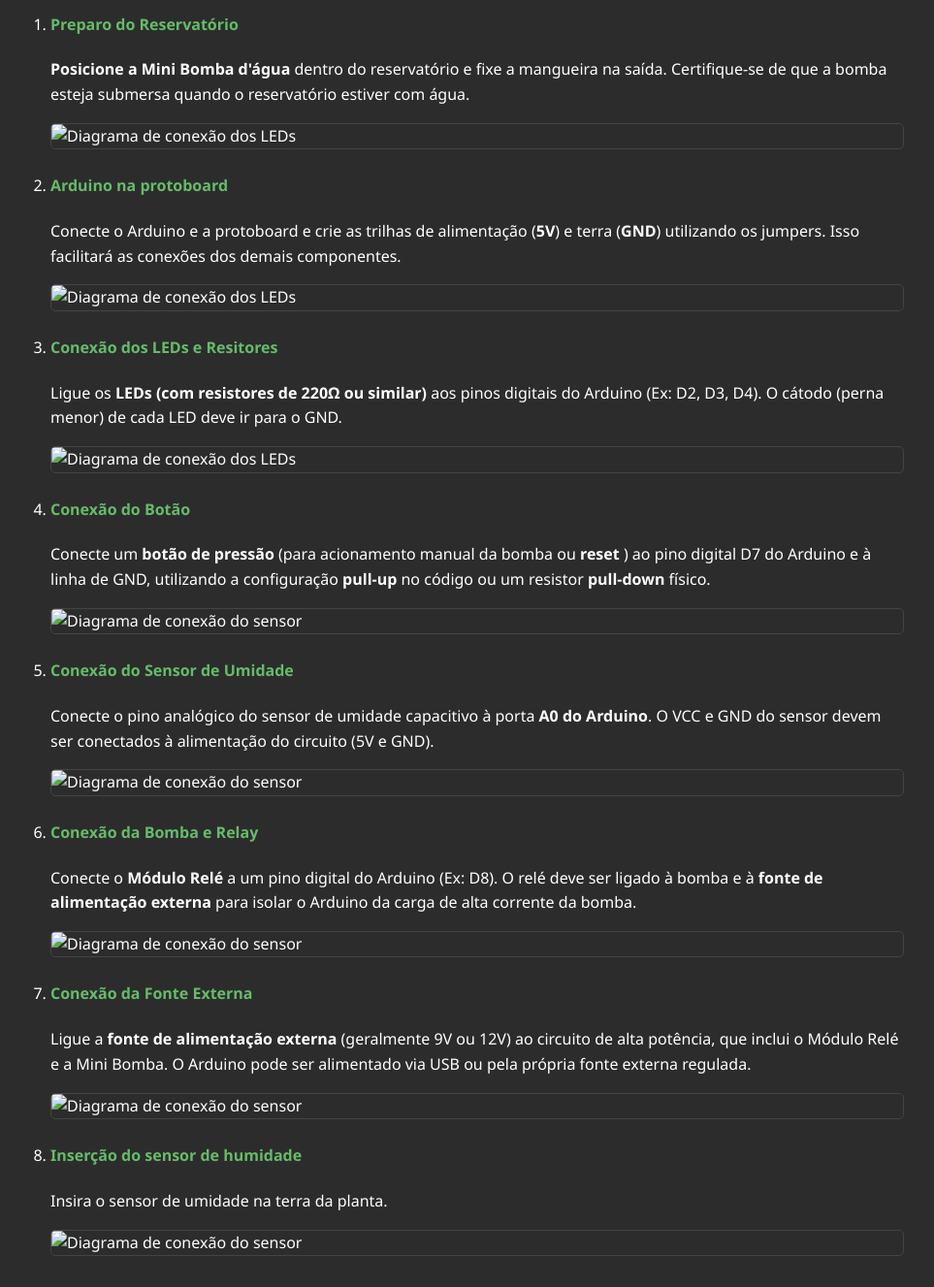
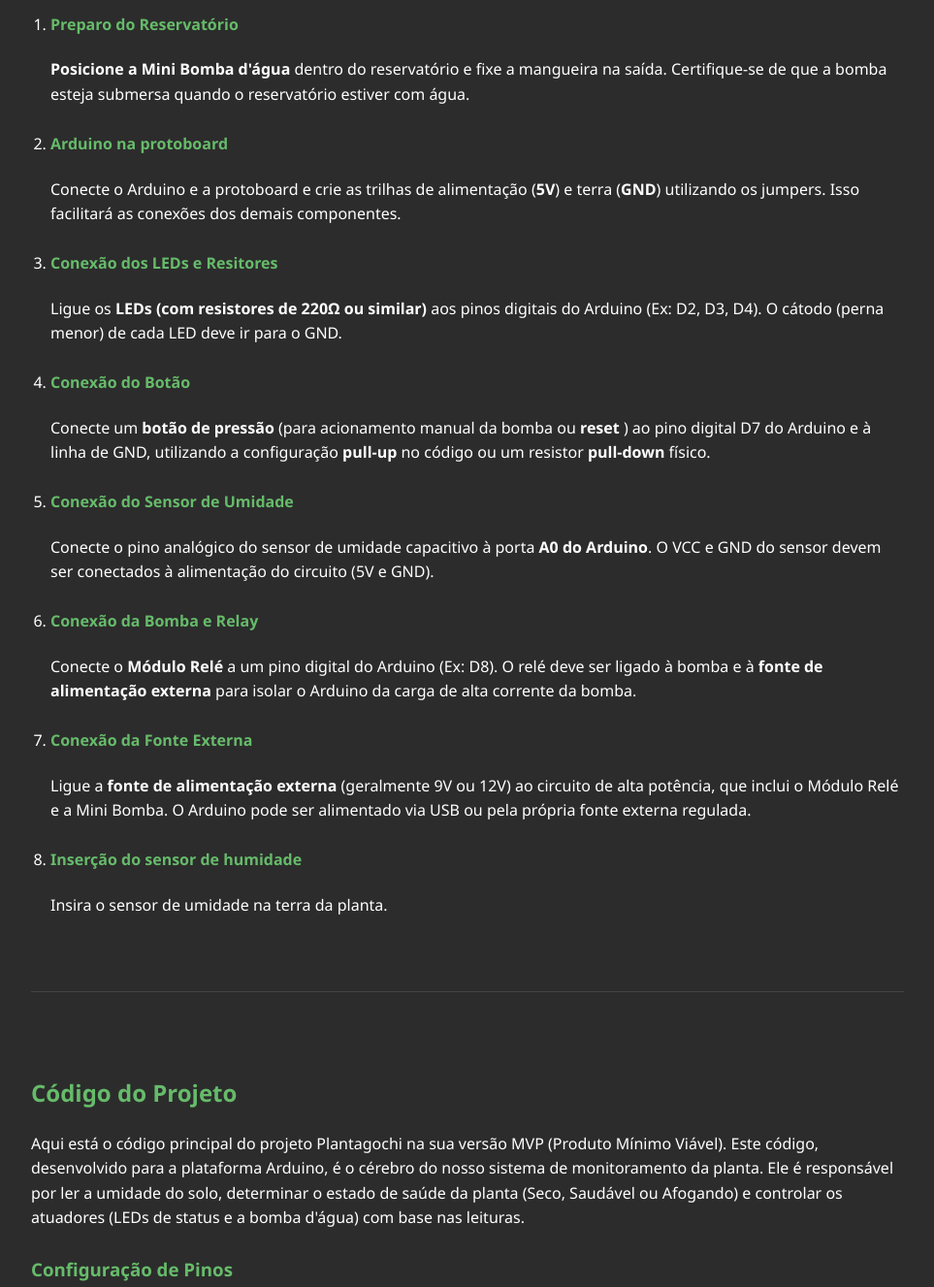
Before and after one commit to l-bonfim/Projeto-Sistemas-Digitais-Plantagoshi, a plain HTML site: page site/index.html in a window 1280 px wide. Shown: the part 2460-3787 px from the top of the page at 97% size, without its empty margins (158-1121 px from the left). Drawn offline with Linux system fonts and the light colour scheme.

Commit message:
Tirando o que não rolou.
Comentando as imagens do passo a passo e video demonstração, pois não conseguimos produzi-los.

```diff
--- a/site/index.html
+++ b/site/index.html
@@ -111,42 +111,42 @@
                 <li>
                     <h4>Preparo do Reservatório</h4>
                     <p><strong>Posicione a Mini Bomba d'água</strong> dentro do reservatório e fixe a mangueira na saída. Certifique-se de que a bomba esteja submersa quando o reservatório estiver com água.</p>
-                    <img src="passo1_reservatorio.png" alt="Diagrama de conexão dos LEDs">
+                    <!-- <img src="passo1_reservatorio.png" alt="Diagrama de conexão dos LEDs"> -->
                 </li>
                 <li>
                     <h4>Arduino na protoboard</h4>
                     <p>Conecte o Arduino e a protoboard e crie as trilhas de alimentação (<b>5V</b>) e terra (<b>GND</b>) utilizando os jumpers. Isso facilitará as conexões dos demais componentes.</p>
-                    <img src="passo2_arduino.png" alt="Diagrama de conexão dos LEDs">
+                    <!-- <img src="passo2_arduino.png" alt="Diagrama de conexão dos LEDs"> -->
                 </li>
                 <li>
                     <h4>Conexão dos LEDs e Resitores</h4>
                     <p>Ligue os <b>LEDs (com resistores de 220Ω ou similar)</b> aos pinos digitais do Arduino (Ex: D2, D3, D4). O cátodo (perna menor) de cada LED deve ir para o GND.</p>
-                    <img src="passo3_leds.png" alt="Diagrama de conexão dos LEDs">
+                    <!-- <img src="passo3_leds.png" alt="Diagrama de conexão dos LEDs"> -->
                 </li>
                 <li>
                     <h4>Conexão do Botão</h4>
                     <p>Conecte um <b>botão de pressão</b> (para acionamento manual da bomba ou <b>reset</b> ) ao pino digital D7 do Arduino e à linha de GND, utilizando a configuração <b>pull-up</b> no código ou um resistor <b>pull-down</b> físico.</p>
-                    <img src="passo4_button.png" alt="Diagrama de conexão do sensor">
+                    <!-- <img src="passo4_button.png" alt="Diagrama de conexão do sensor"> -->
                 </li>
                 <li>
                     <h4>Conexão do Sensor de Umidade</h4>
                     <p>Conecte o pino analógico do sensor de umidade capacitivo à porta <b>A0 do Arduino</b>. O VCC e GND do sensor devem ser conectados à alimentação do circuito (5V e GND).</p>
-                    <img src="passo5_sensor.png" alt="Diagrama de conexão do sensor">
+                    <!-- <img src="passo5_sensor.png" alt="Diagrama de conexão do sensor"> -->
                 </li>
                 <li>
                     <h4>Conexão da Bomba e Relay</h4>
                     <p>Conecte o <b>Módulo Relé</b> a um pino digital do Arduino (Ex: D8). O relé deve ser ligado à bomba e à <b>fonte de alimentação externa</b> para isolar o Arduino da carga de alta corrente da bomba.</p>
-                    <img src="passo6_bomba.png" alt="Diagrama de conexão do sensor">
+                    <!-- <img src="passo6_bomba.png" alt="Diagrama de conexão do sensor"> -->
                 </li>
                 <li>
                     <h4>Conexão da Fonte Externa</h4>
                     <p>Ligue a <b>fonte de alimentação externa</b> (geralmente 9V ou 12V) ao circuito de alta potência, que inclui o Módulo Relé e a Mini Bomba. O Arduino pode ser alimentado via USB ou pela própria fonte externa regulada.</p>
-                    <img src="passo7_fonte.png" alt="Diagrama de conexão do sensor">
+                    <!-- <img src="passo7_fonte.png" alt="Diagrama de conexão do sensor"> -->
                 </li>
                 <li>
                     <h4>Inserção do sensor de humidade</h4>
                     <p>Insira o sensor de umidade na terra da planta.</p>
-                    <img src="passo8_planta.png" alt="Diagrama de conexão do sensor">
+                    <!-- <img src="passo8_planta.png" alt="Diagrama de conexão do sensor"> -->
                 </li>
             </ol>
         </section>
@@ -263,6 +263,8 @@
     <p>Link para o repositório completo do código no GitHub:</p>
     <a href="https://github.com/l-bonfim/Projeto-Sistemas-Digitais-Plantagoshi" target="_blank">Acessar Código Completo no GitHub</a>
 </section>
+
+<!--
 <hr>
 <section id="video">
     <h2>Vídeo Tutorial</h2>
@@ -270,7 +272,7 @@
     <div class="video-container">
         <iframe width="560" height="315" src="https://www.youtube.com/embed/qs_-emj1qR4" frameborder="0" allowfullscreen></iframe>
     </div>
-</section>
+</section> -->
 <hr>
 <section id="licoes">
     <h2>Problemas e Lições Aprendidas</h2>
```
